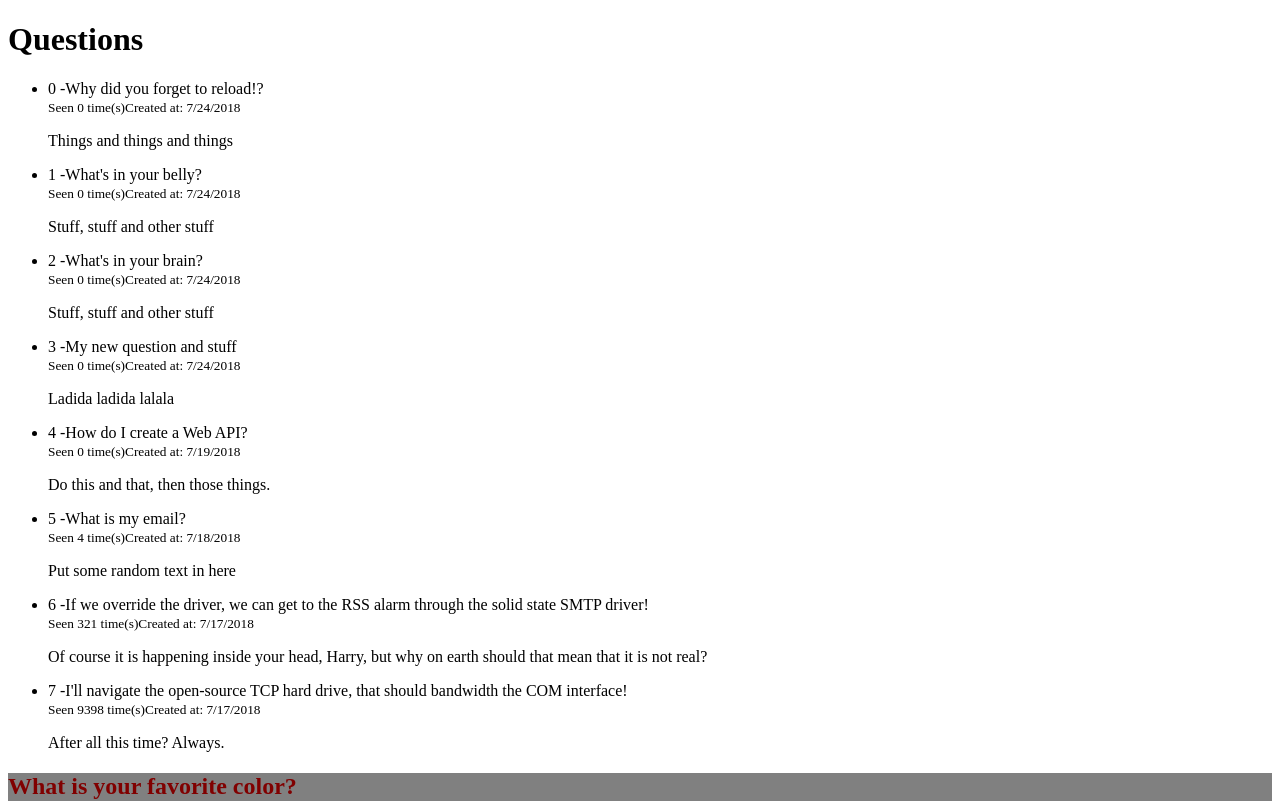
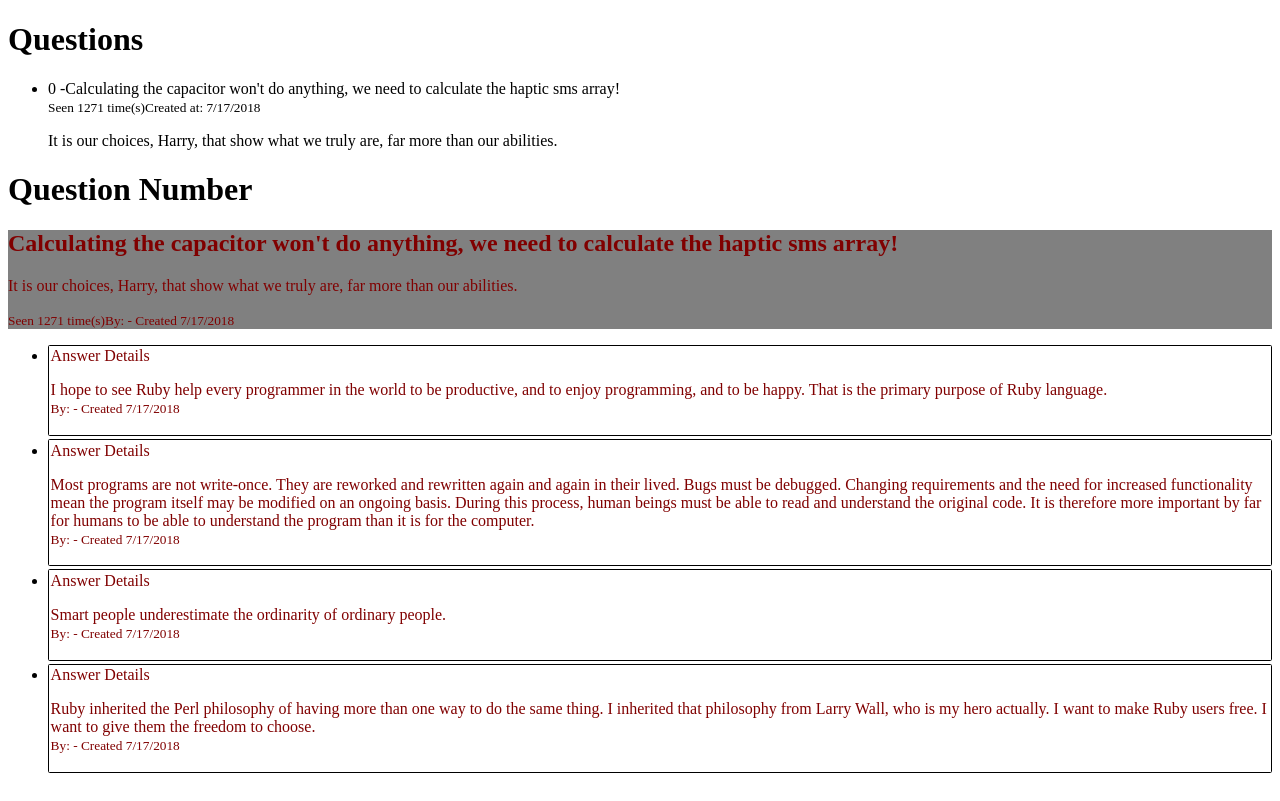
Before and after one commit to kentcheung2000/awesome-answers-client, a React (Create React App) app: page / in a window 1280 px wide. Shown: the top 801 px of the page. Built offline with nearby package versions, Linux system fonts and the light colour scheme.

Commit message:
Test AnswerList for one question

```diff
--- a/src/components/AnswerDetails.js
+++ b/src/components/AnswerDetails.js
@@ -1,6 +1,6 @@
-import React from "react";
-import ShowAttribution from "./ShowAttribution";
-import "../styles/AnswerDetails.css";
+import React from 'react';
+import ShowAttribution from './ShowAttribution';
+import '../styles/AnswerDetails.css';
 
 // AnswerDetails Component
 function AnswerDetails(props) {
@@ -9,7 +9,7 @@
       <div className="ui header">Answer Details</div>
       <p>
         {props.body} <br />
-        <ShowAttribution author={props.author.full_name} created_at={props.created_at} />
+        <ShowAttribution author={props.author_fullname} created_at={props.created_at} />
       </p>
     </div>
   );
--- /dev/null
+++ b/src/components/AnswerList.js
@@ -0,0 +1,20 @@
+import React from 'react';
+import AnswerDetails from './AnswerDetails';
+
+function AnswerList(props) {
+    return (
+        <ul>
+            {props.answers.map((answer) => (
+                <li className="ui segment" key={answer.id}>
+                    <AnswerDetails
+                        body={answer.body}
+                        author={answer.author.full_name}
+                        created_at={new Date(answer.created_at)}
+                    />
+                </li>
+            ))}
+        </ul>
+    );
+}
+
+export default AnswerList;
--- a/src/components/QuestionShowPage.js
+++ b/src/components/QuestionShowPage.js
@@ -1,20 +1,24 @@
-import React from "react";
-import QuestionDetails from "./QuestionDetails";
-import AnswerDetails from "./AnswerDetails";
+import React from 'react';
+import QuestionDetails from './QuestionDetails';
+import AnswerList from './AnswerList';
+import questionData from './questionData';
 
 // Question Show Component
 function QuestionShowPage(props) {
     return (
         <div>
-            <h1>{props.number}</h1>
+            <h1>Question Number {props.number}</h1>
             <QuestionDetails
-                title="What is your favorite color?"
-                body="Red, white, blue, green, orange, yellow"
-                view_count={10}
-                author={{ full_name: "Eden Hazard" }}
-                created_at={new Date()}
+                title={questionData[0].title}
+                body={questionData[0].body}
+                view_count={questionData[0].view_count}
+                author={questionData[0].author.full_name}
+                created_at={new Date(questionData[0].created_at)}
             />
-            <AnswerDetails body="Red." author={{ full_name: "Michael Owen" }} created_at={new Date()} />
+
+            <AnswerList answers={questionData[0].answers} />
+
+            {/* <AnswerDetails body="Red." author={{ full_name: "Michael Owen" }} created_at={new Date()} /> */}
         </div>
     );
 }
--- a/src/components/questionData.js
+++ b/src/components/questionData.js
@@ -1,67 +1,76 @@
 export default [
     {
-        id: 1,
-        title: 'Why did you forget to reload!?',
-        body: 'Things and things and things',
-        view_count: 0,
-        created_at: '2018-07-24T19:04:28.298Z',
-        updated_at: '2018-07-24T19:04:28.298Z'
+        id: 601,
+        title: "Calculating the capacitor won't do anything, we need to calculate the haptic sms array!",
+        body: 'It is our choices, Harry, that show what we truly are, far more than our abilities.',
+        created_at: '2018-07-17T19:28:44.880Z',
+        updated_at: '2018-07-17T19:28:44.880Z',
+        like_count: 3,
+        view_count: 1271,
+        author: {
+            id: 38,
+            first_name: 'Chadd',
+            last_name: 'Dibbert',
+            full_name: 'Chadd Dibbert',
+            created_at: '2018-07-17T19:28:40.981Z',
+            updated_at: '2018-07-17T19:28:40.981Z'
+        },
+        answers: [
+            {
+                id: 2016,
+                body:
+                    'I hope to see Ruby help every programmer in the world to be productive, and to enjoy programming, and to be happy. That is the primary purpose of Ruby language.',
+                created_at: '2018-07-17T19:28:44.908Z',
+                updated_at: '2018-07-17T19:28:44.908Z',
+                author: {
+                    id: 36,
+                    first_name: 'Glenda',
+                    last_name: 'Altenwerth',
+                    created_at: '2018-07-17T19:28:40.849Z',
+                    updated_at: '2018-07-17T19:28:40.849Z'
+                }
             },
             {
-        id: 2,
-        title: "What's in your belly?",
-        body: 'Stuff, stuff and other stuff',
-        view_count: 0,
-        created_at: '2018-07-24T19:04:11.313Z',
-        updated_at: '2018-07-24T19:04:11.313Z'
+                id: 2015,
+                body:
+                    'Most programs are not write-once. They are reworked and rewritten again and again in their lived. Bugs must be debugged. Changing requirements and the need for increased functionality mean the program itself may be modified on an ongoing basis. During this process, human beings must be able to read and understand the original code. It is therefore more important by far for humans to be able to understand the program than it is for the computer.',
+                created_at: '2018-07-17T19:28:44.905Z',
+                updated_at: '2018-07-17T19:28:44.905Z',
+                author: {
+                    id: 38,
+                    first_name: 'Eden',
+                    last_name: 'Hazard',
+                    created_at: '2018-07-17T19:28:40.981Z',
+                    updated_at: '2018-07-17T19:28:40.981Z'
+                }
             },
             {
-        id: 3,
-        title: "What's in your brain?",
-        body: 'Stuff, stuff and other stuff',
-        view_count: 0,
-        created_at: '2018-07-24T19:02:46.457Z',
-        updated_at: '2018-07-24T19:02:46.457Z'
+                id: 2014,
+                body: 'Smart people underestimate the ordinarity of ordinary people.',
+                created_at: '2018-07-17T19:28:44.902Z',
+                updated_at: '2018-07-17T19:28:44.902Z',
+                author: {
+                    id: 40,
+                    first_name: 'Jovan',
+                    last_name: 'Torp',
+                    created_at: '2018-07-17T19:28:41.128Z',
+                    updated_at: '2018-07-17T19:28:41.128Z'
+                }
             },
             {
-        id: 4,
-        title: 'My new question and stuff',
-        body: 'Ladida ladida lalala',
-        view_count: 0,
-        created_at: '2018-07-24T18:54:32.722Z',
-        updated_at: '2018-07-24T18:54:32.722Z'
-    },
-    {
-        id: 5,
-        title: 'How do I create a Web API?',
-        body: 'Do this and that, then those things.',
-        view_count: 0,
-        created_at: '2018-07-19T18:38:11.898Z',
-        updated_at: '2018-07-19T18:38:11.898Z'
-    },
-    {
-        id: 6,
-        title: 'What is my email?',
-        body: 'Put some random text in here',
-        view_count: 4,
-        created_at: '2018-07-18T18:52:56.766Z',
-        updated_at: '2018-07-18T18:55:20.043Z'
-    },
-    {
-        id: 7,
-        title: 'If we override the driver, we can get to the RSS alarm through the solid state SMTP driver!',
+                id: 2013,
                 body:
-            'Of course it is happening inside your head, Harry, but why on earth should that mean that it is not real?',
-        view_count: 321,
-        created_at: '2018-07-17T19:28:45.748Z',
-        updated_at: '2018-07-17T19:28:45.748Z'
-    },
-    {
-        id: 8,
-        title: "I'll navigate the open-source TCP hard drive, that should bandwidth the COM interface!",
-        body: 'After all this time? Always.',
-        view_count: 9398,
-        created_at: '2018-07-17T19:28:45.691Z',
-        updated_at: '2018-07-17T19:29:28.652Z'
+                    'Ruby inherited the Perl philosophy of having more than one way to do the same thing. I inherited that philosophy from Larry Wall, who is my hero actually. I want to make Ruby users free. I want to give them the freedom to choose.',
+                created_at: '2018-07-17T19:28:44.899Z',
+                updated_at: '2018-07-17T19:28:44.899Z',
+                author: {
+                    id: 37,
+                    first_name: 'Alberta',
+                    last_name: 'Barrows',
+                    created_at: '2018-07-17T19:28:40.915Z',
+                    updated_at: '2018-07-17T19:28:40.915Z'
+                }
+            }
+        ]
     }
 ];
```
Lines whose indentation alone changed are shown as unchanged.
